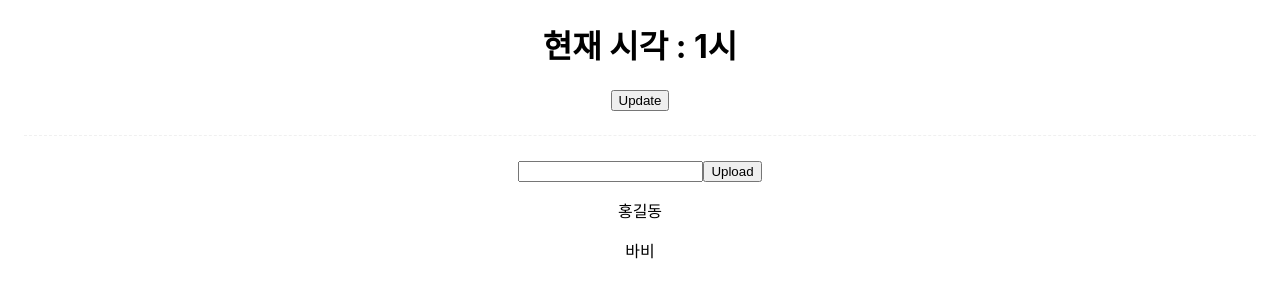
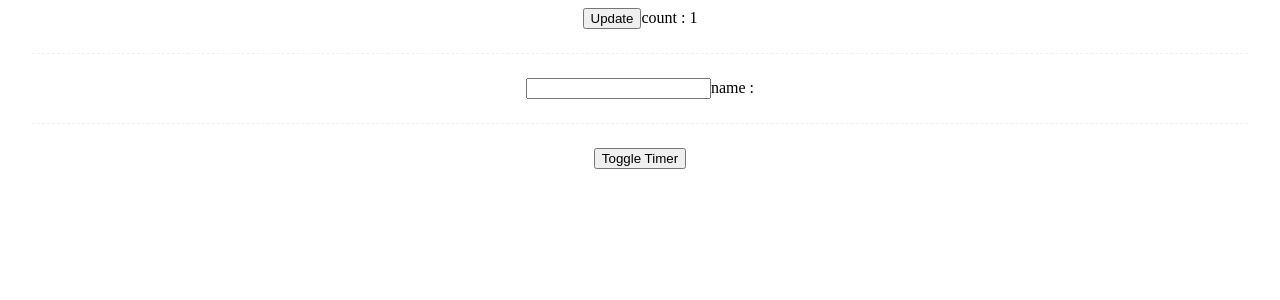
Before and after one commit to kimnewbie/react_hooks, a React (Create React App) app: page / in a window 1280 px wide. Shown: the top 300 px of the page. Built offline with nearby package versions, Linux system fonts and the light colour scheme.

Commit message:
useEffect

```diff
--- a/src/App.js
+++ b/src/App.js
@@ -1,9 +1,9 @@
-import UseState from "./hooks/UseState";
+import { UseEffect } from "./hooks/UseEffect";
 
 function App() {
   return (
     <div className="container">
-      <UseState />
+      <UseEffect />
     </div>
   );
 }
--- /dev/null
+++ b/src/hooks/UseEffect.js
@@ -0,0 +1,64 @@
+import React, { useEffect, useState } from 'react'
+
+// Clean Up 예시를 위한 컴포넌트
+const Timer = (props) => {
+    useEffect(() => {
+        const timer = setInterval(() => {
+            console.log('타이머 돌아가는 중...');
+        }, 1000);
+
+        // Clean Up
+        return () => {
+            clearInterval(timer);
+            console.log('타이머가 종료되었습니다.')
+        }
+    });
+
+    return (
+        <div>
+            <span>타이머를 시작합니다. 콘솔을 보세요!</span>
+        </div>
+    )
+}
+
+export const UseEffect = () => {
+    const [count, setCount] = useState(1);
+    const [name, setName] = useState('');
+    const [showTimer, setShowTimer] = useState(false);
+
+    const handleCountUpdate = () => {
+        setCount(count + 1);
+    }
+
+    const handleInputChange = (e) => {
+        setName(e.target.value);
+    }
+
+    // // 렌더링 될 때마다 매번 실행됨
+    // useEffect(() => {
+    //     console.log('렌더링 🌟');
+    // });
+
+    // // 마운트 + count가 변경될 때만 실행
+    // useEffect(() => {
+    //     console.log('🥎 count 변화');
+    // }, [count]);
+
+    // // 마운트 + name이 변경될 때만 실행
+    // useEffect(() => {
+    //     console.log('🐶 name 변화');
+    // }, [name]);
+
+    return (
+        <div>
+            <button onClick={handleCountUpdate}>Update</button>
+            <span>count : {count}</span>
+            <div className="line_breaker"></div>
+            <input type="text" value={name} onChange={handleInputChange} />
+            <span>name : {name}</span>
+            <div className="line_breaker"></div>
+            {showTimer && <Timer />}
+            <button onClick={() => setShowTimer(!showTimer)}>Toggle Timer</button>
+        </div>
+    )
+}
--- a/src/hooks/UseState.js
+++ b/src/hooks/UseState.js
@@ -1,4 +1,4 @@
-import React, { useEffect, useState } from 'react'
+import React, { useState } from 'react'
 
 // input이 계속 호출되는 걸 막기 위한 함수
 const heavyWork = () => {
@@ -38,7 +38,7 @@ const UseState = () => {
         <div>
             <h1>현재 시각 : {time}시</h1>
             <button onClick={handleClick}>Update</button>
-            <div className='break_line'></div>
+            <div className='line_breaker'></div>
             <input type="text" value={input} onChange={handleInputChange} />
             <button onClick={handleUpload}>Upload</button>
             {
--- a/src/index.css
+++ b/src/index.css
@@ -1,23 +1,9 @@
-body {
-  margin: 0;
-  font-family: -apple-system, BlinkMacSystemFont, 'Segoe UI', 'Roboto', 'Oxygen',
-    'Ubuntu', 'Cantarell', 'Fira Sans', 'Droid Sans', 'Helvetica Neue',
-    sans-serif;
-  -webkit-font-smoothing: antialiased;
-  -moz-osx-font-smoothing: grayscale;
-}
-
-code {
-  font-family: source-code-pro, Menlo, Monaco, Consolas, 'Courier New',
-    monospace;
-}
-
 .container {
   margin: 0 auto;
   text-align: center;
 }
 
-.break_line {
+.line_breaker {
   margin: 24px;
   border-block-start: 1px solid rgba(5, 5, 5, 0.06);
   border-width: 1px 0 0;
```
